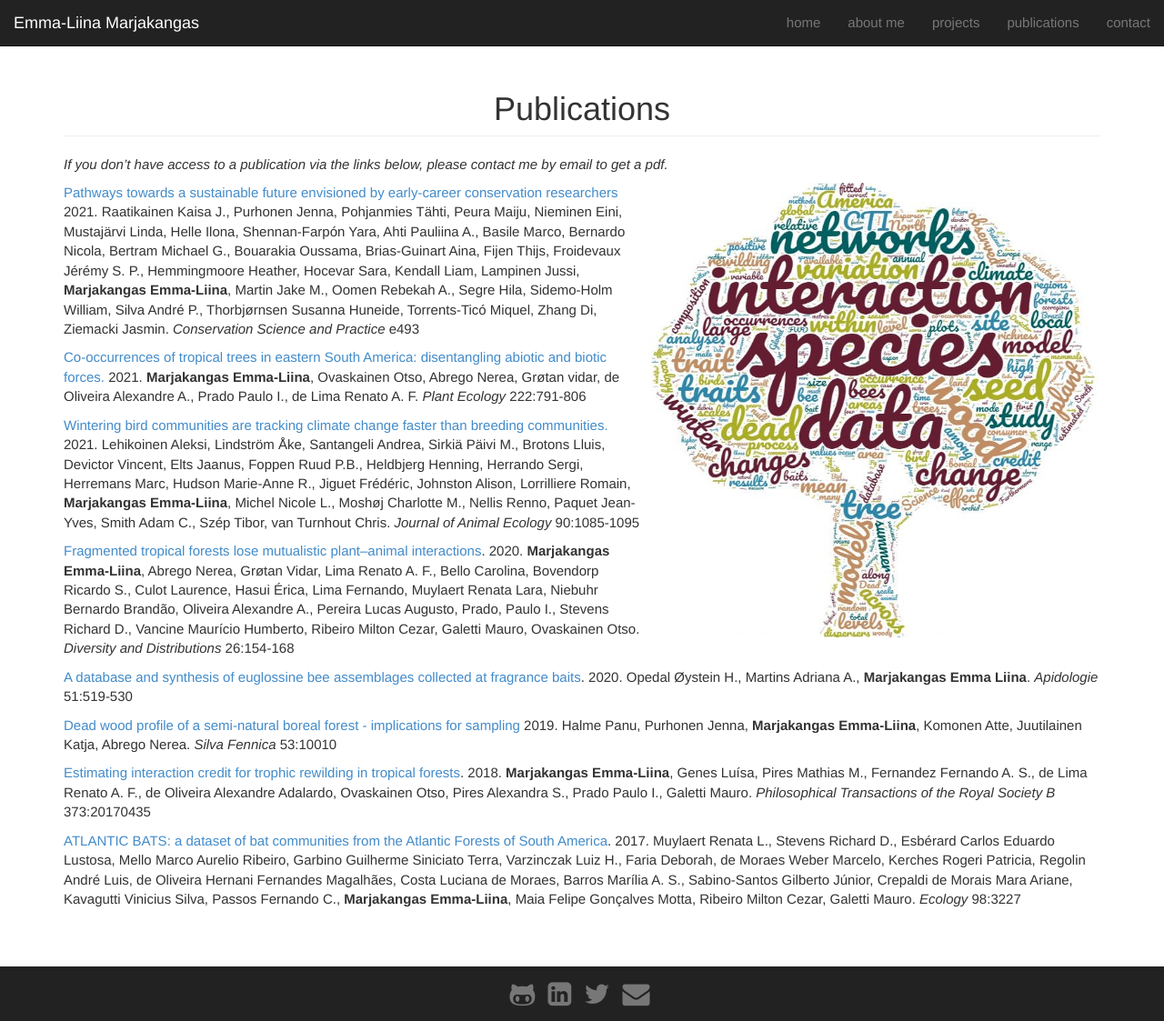
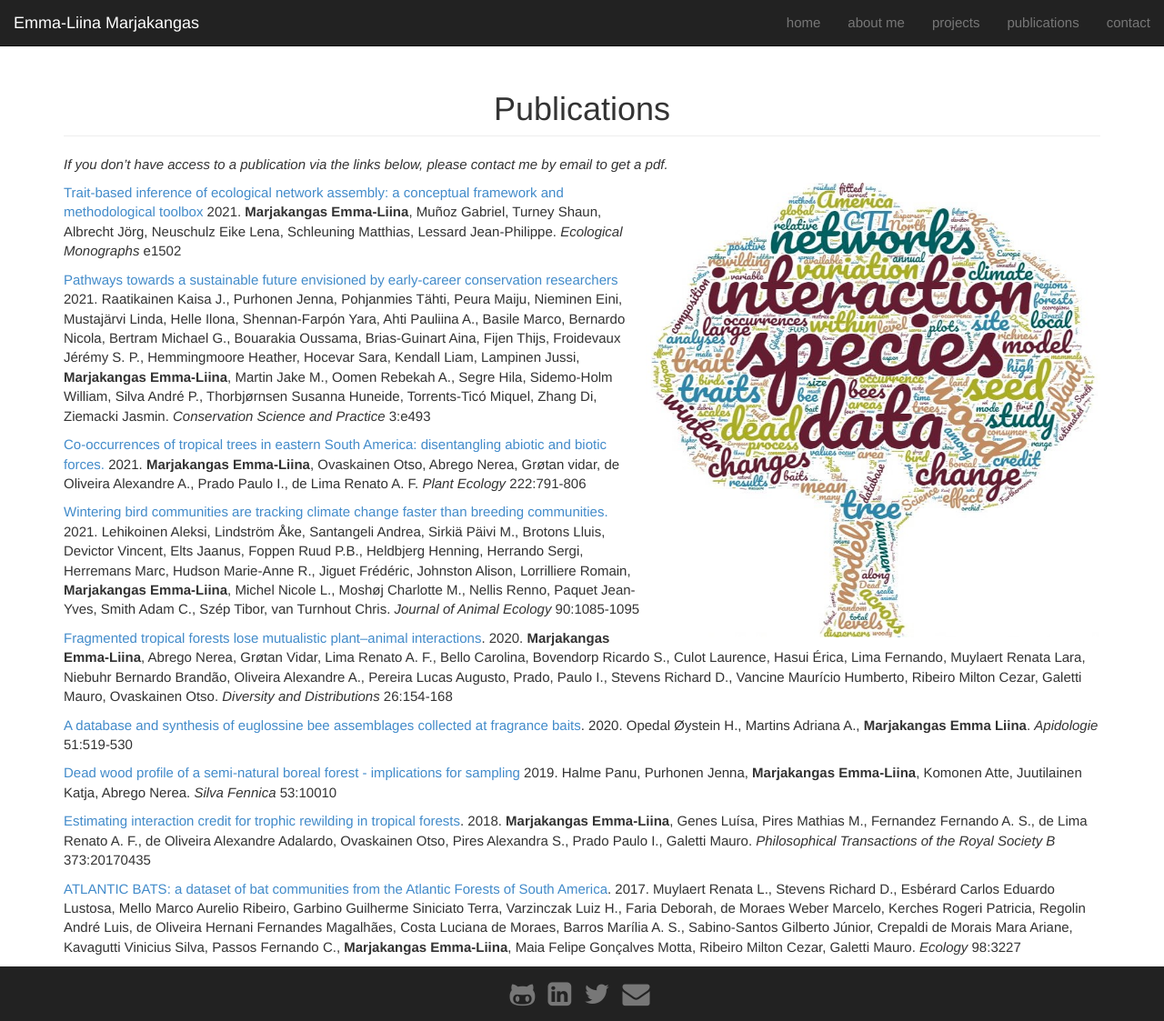
Before and after one commit to emmaliinamarjakangas/emmaliinamarjakangas.github.io, a Jekyll site: the page built from publications/index.md, in a window 1280 px wide and 1123 px high. Shown: the whole window at 91% size. Built offline with Jekyll 4.4.1, drawn with Linux system fonts in a browser that asks for light colours; nearby versions of some CDN libraries.

Commit message:
Update index.md

```diff
--- a/publications/index.md
+++ b/publications/index.md
@@ -10,7 +10,9 @@ group: publications
 
 <img src="/static/img/wordcloud.jpg" style="float: right;" height="500px" width="500px" border="50px"/>
 
-[Pathways towards a sustainable future envisioned by early-career conservation researchers](https://conbio.onlinelibrary.wiley.com/doi/epdf/10.1111/csp2.493) 2021. Raatikainen Kaisa J., Purhonen Jenna, Pohjanmies Tähti, Peura Maiju, Nieminen Eini, Mustajärvi Linda, Helle Ilona, Shennan‐Farpón Yara, Ahti Pauliina A., Basile Marco, Bernardo Nicola, Bertram Michael G., Bouarakia Oussama, Brias‐Guinart Aina, Fijen Thijs, Froidevaux Jérémy S. P., Hemmingmoore Heather, Hocevar Sara, Kendall Liam, Lampinen Jussi, **Marjakangas Emma‐Liina**, Martin Jake M., Oomen Rebekah A., Segre Hila, Sidemo‐Holm William, Silva André P., Thorbjørnsen Susanna Huneide, Torrents‐Ticó Miquel, Zhang Di, Ziemacki Jasmin. *Conservation Science and Practice* e493
+[Trait-based inference of ecological network assembly: a conceptual framework and methodological toolbox](https://esajournals.onlinelibrary.wiley.com/doi/epdf/10.1002/ecm.1502) 2021. **Marjakangas Emma-Liina**, Muñoz Gabriel, Turney Shaun, Albrecht Jörg, Neuschulz Eike Lena, Schleuning Matthias, Lessard Jean-Philippe. *Ecological Monographs* e1502
+
+[Pathways towards a sustainable future envisioned by early-career conservation researchers](https://conbio.onlinelibrary.wiley.com/doi/epdf/10.1111/csp2.493) 2021. Raatikainen Kaisa J., Purhonen Jenna, Pohjanmies Tähti, Peura Maiju, Nieminen Eini, Mustajärvi Linda, Helle Ilona, Shennan‐Farpón Yara, Ahti Pauliina A., Basile Marco, Bernardo Nicola, Bertram Michael G., Bouarakia Oussama, Brias‐Guinart Aina, Fijen Thijs, Froidevaux Jérémy S. P., Hemmingmoore Heather, Hocevar Sara, Kendall Liam, Lampinen Jussi, **Marjakangas Emma‐Liina**, Martin Jake M., Oomen Rebekah A., Segre Hila, Sidemo‐Holm William, Silva André P., Thorbjørnsen Susanna Huneide, Torrents‐Ticó Miquel, Zhang Di, Ziemacki Jasmin. *Conservation Science and Practice* 3:e493
 
 [Co-occurrences of tropical trees in eastern South America: disentangling abiotic and biotic forces.](https://link.springer.com/content/pdf/10.1007/s11258-021-01143-3.pdf) 2021. **Marjakangas Emma-Liina**, Ovaskainen Otso, Abrego Nerea, Grøtan vidar, de Oliveira Alexandre A., Prado Paulo I., de Lima Renato A. F. *Plant Ecology* 222:791-806
 
```
